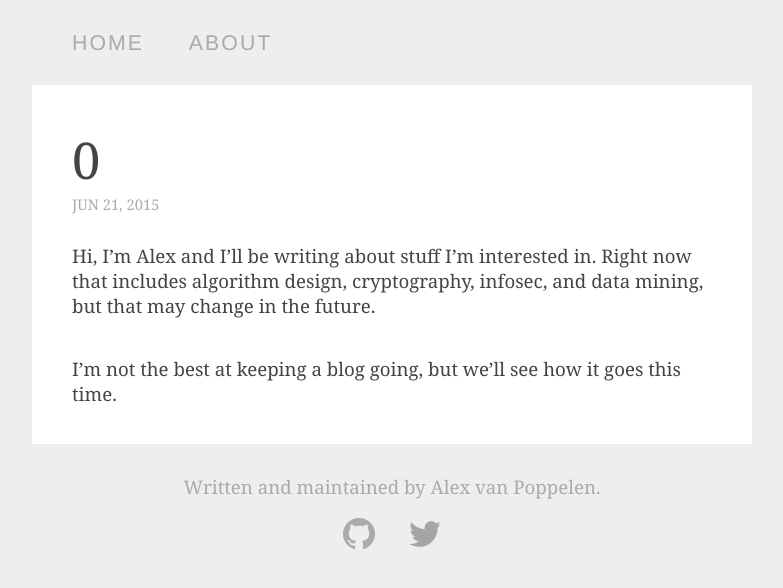
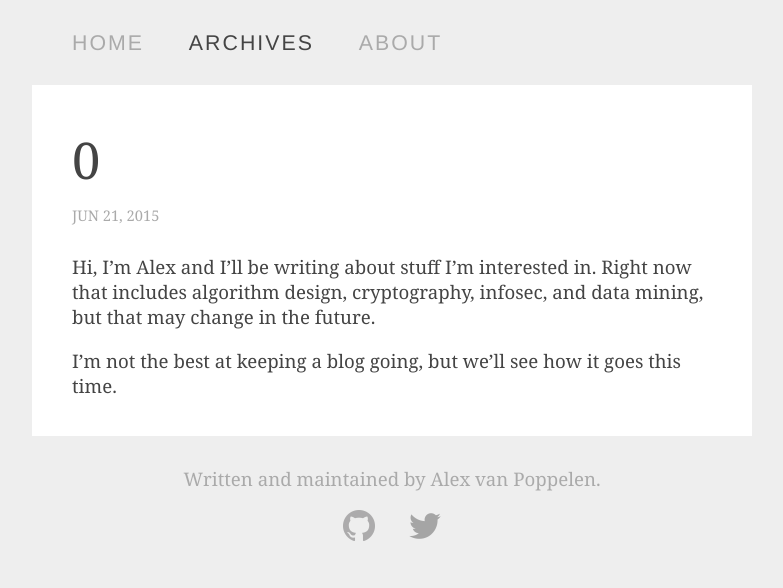
Before and after one commit to avanpo/avanpo.github.io, a Jekyll site: the page built from _posts/2015-06-21-0.md, in a window 1280 px wide. Shown: the top 588 px of the page, without its empty margins (248-1031 px from the left). Built offline with Jekyll 4.4.1, drawn with Linux system fonts in a browser that asks for light colours.

Commit message:
added archives, minor fixes

```diff
--- a/_config.yml
+++ b/_config.yml
@@ -9,6 +9,7 @@ defaults:
       layout: "post"
       author: "Alex"
       title: "null"
+      archives: "active"
   -
     scope:
       path: ""
--- a/_includes/header.html
+++ b/_includes/header.html
@@ -14,6 +14,7 @@
   <nav>
     <ul>
       <li class="{{ page.home }}"><a href="/">home</a></li>
+      <li class="{{ page.archives }}"><a href="/archives/">archives</a></li>
       <li class="{{ page.about }}"><a href="/about/">about</a></li>
     </ul>
   </nav>
--- a/_layouts/post.html
+++ b/_layouts/post.html
@@ -1,23 +1,4 @@
-<!DOCTYPE html>
-<html>
-<head>
-  <meta charset="utf-8" />
-
-  <title>{{ page.title }}</title>
-
-  <link rel="stylesheet" href="/css/default.css" type="text/css" />
-</head>
-
-<body>
-
-<header>
-  <nav>
-    <ul>
-      <li><a href="/">home</a></li>
-      <li><a href="/about/">about</a></li>
-    </ul>
-  </nav>
-</header>
+{% include header.html %}
 
 <div class="content">
 
--- a/css/default.css
+++ b/css/default.css
@@ -36,13 +36,15 @@ body {
 /* links */
 
 a:link, a:visited {
-  color: #f90;
+  margin: 0 -2px;
+  padding: 0 2px;
+  color: #0be;
   text-decoration: none;
 }
 
 a:hover {
   color: #fff;
-  background-color: #f90;
+  background-color: #0be;
 }
 
 /* header */
@@ -129,16 +131,17 @@ footer ul.icons li a:hover img {
 div.content {
   width: 640px;
   margin: 0 auto;
-  padding: 40px 40px 1px 40px;
+  padding: 40px 40px 20px 40px;
   background: #fff;
 }
 
 div.content h1 {
-  margin: 0;
+  margin: 0 0 0.5em 0;
   font-size: 38pt;
 }
 
 div.content p.date {
+  margin: -1em 0 2em 0;
   font-size: 11pt;
   text-transform: uppercase;
   color: #aaa;
@@ -150,7 +153,7 @@ div.content h2 {
 }
 
 div.content p, div.content ul, div.content ol {
-  margin: 0 0 2em 0;
+  margin: 0 0 1em 0;
 }
 
 div.content ul li {
```
Also changed, not shown: archives/index.md (added, +10 -0 lines), index.md (+4 -7 lines).
